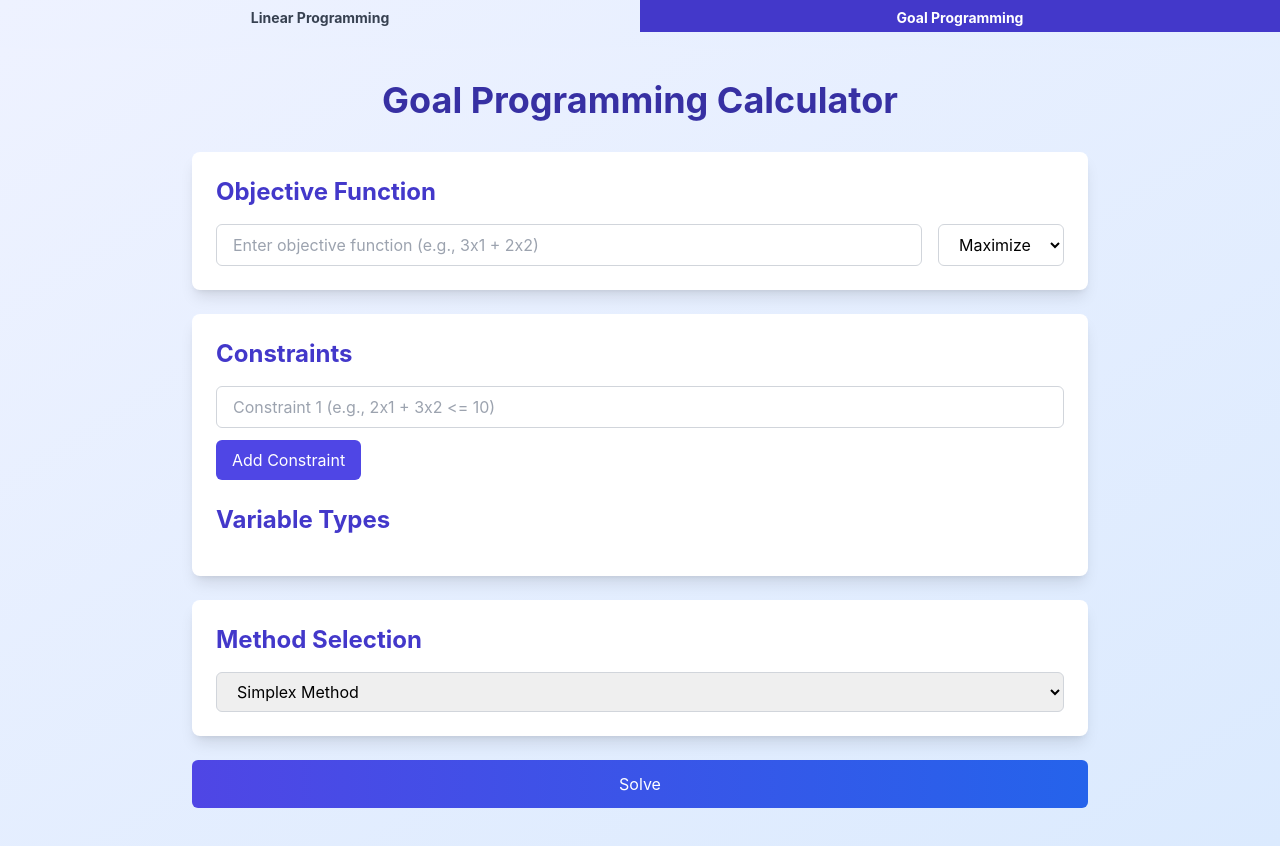
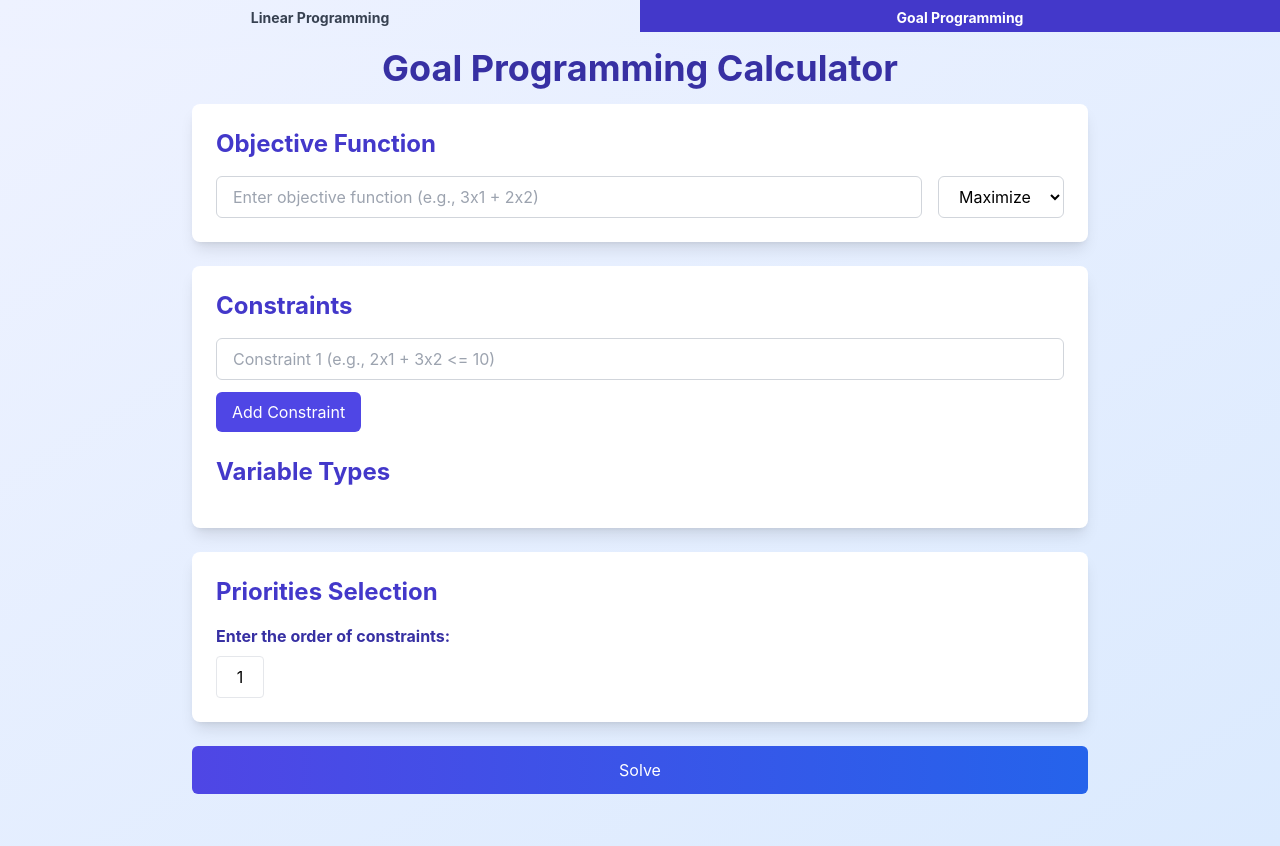
Before and after one commit to Youssefhassaballah/linear-programming-solver, a React (Create React App) app in the folder frontend/: page / in a window 1280 px wide. Both pictures are taken after a click on the button "Goal Programming". Built offline with nearby package versions, Linux system fonts and the light colour scheme.

Commit message:
add priorities to goalprogramming page

```diff
--- a/frontend/src/pages/goalProgramming.jsx
+++ b/frontend/src/pages/goalProgramming.jsx
@@ -106,22 +106,56 @@ const Constraints = ({
   );
 };
 
-const MethodSelection = ({ setMethod }) => (
-  <div className="bg-white shadow-lg rounded-lg p-6 mb-6 transition-all hover:shadow-xl">
-    <h2 className="text-2xl font-bold text-indigo-700 mb-4">
-      Method Selection
-    </h2>
-    <select
-      onChange={(e) => setMethod(e.target.value)}
-      className="w-full px-4 py-2 border border-gray-300 rounded-md focus:outline-none focus:ring-2 focus:ring-indigo-500 transition-all"
-    >
-      <option value="simplex">Simplex Method</option>
-      <option value="big-m">Big M Method</option>
-      <option value="two-phase">Two Phase Method</option>
-      <option value="goal-programming">Goal Programming Method</option>
-    </select>
-  </div>
-);
+const PriritiesSelection = ({ constraints, priorities, setPriorities }) => {
+  useEffect(() => {
+    setPriorities(
+      Array.from({ length: constraints.length }, (_, i) => (i + 1).toString())
+    );
+  }, [constraints.length, setPriorities]);
+
+  const handlePriorityChange = (index, value) => {
+    const newPriorities = [...priorities];
+    newPriorities[index] = value;
+    setPriorities(newPriorities);
+    console.log(priorities);
+  };
+
+  const handleKeyDown = (e) => {
+    const { key } = e;
+    const isNumber = /^[1-9]$/.test(key);
+    const isWithinRange = parseInt(key) <= constraints.length;
+    const isBackspace = key === "Backspace";
+
+    if ((!isNumber && !isBackspace) || (isNumber && !isWithinRange)) {
+      e.preventDefault();
+    }
+  };
+
+  return (
+    <div className="bg-white shadow-lg rounded-lg p-6 mb-6 transition-all hover:shadow-xl">
+      <h2 className="text-2xl font-bold text-indigo-700 mb-4">
+        Priorities Selection
+      </h2>
+      <div className="text-md font-bold text-indigo-800 mb-2">
+        Enter the order of constraints:
+      </div>
+      <div className="flex items-center space-x-2">
+        {constraints.map((constraint, index) => (
+          <React.Fragment key={index}>
+            <input
+              type="text"
+              value={priorities[index]}
+              onChange={(e) => handlePriorityChange(index, e.target.value)}
+              onKeyDown={handleKeyDown}
+              className="border rounded p-2 w-12 text-center"
+            />
+            {index < constraints.length - 1 && <span>{">"}</span>}
+          </React.Fragment>
+        ))}
+      </div>
+    </div>
+  );
+};
 
 const Result = ({ result }) => (
   <div className="bg-white shadow-lg rounded-lg p-6 mb-6 transition-all hover:shadow-xl">
@@ -183,11 +217,11 @@ const GoalProgrammingPage = () => {
   const [optimizationType, setOptimizationType] = useState("max");
   const [constraints, setConstraints] = useState([""]);
   const [variableTypes, setVariableTypes] = useState({});
-  const [method, setMethod] = useState("big-m");
   const [result, setResult] = useState(null);
   const [loading, setLoading] = useState(false);
   const [error, setError] = useState(null);
   const [variables, setVariables] = useState([]);
+  const [priorities, setPriorities] = useState([]);
 
   useEffect(() => {
     setVariables(extractVariables(objective));
@@ -235,7 +269,7 @@ const GoalProgrammingPage = () => {
         rhs: rhs,
         constraint_types: constraintTypes,
         var_restrictions: varRestrictions,
-        method: method,
+        priorities: priorities,
       };
       console.log(DataToSend);
       const apiResult = await solveLinearProgramming(DataToSend);
@@ -250,9 +284,9 @@ const GoalProgrammingPage = () => {
   };
 
   return (
-    <div className="min-h-screen bg-gradient-to-br from-indigo-50 to-blue-100 p-4 md:p-8">
+    <div className="min-h-screen bg-gradient-to-br from-indigo-50 to-blue-100">
       <div className="max-w-4xl mx-auto">
-        <h1 className="text-4xl font-bold text-center text-indigo-800 mb-8">
+        <h1 className="text-4xl font-bold text-center text-indigo-800 mb-4">
           Goal Programming Calculator
         </h1>
 
@@ -270,7 +304,11 @@ const GoalProgrammingPage = () => {
           variables={variables}
         />
 
-        <MethodSelection setMethod={setMethod} />
+        <PriritiesSelection
+          constraints={constraints}
+          priorities={priorities}
+          setPriorities={setPriorities}
+        />
 
         {error && (
           <div className="bg-red-100 border border-red-400 text-red-700 px-4 py-3 rounded relative mb-6">
@@ -291,7 +329,7 @@ const GoalProgrammingPage = () => {
           {loading ? "Processing..." : "Solve"}
         </button>
 
-        {/* {result && <Result result={result} />} */}
+        {result && <Result result={result} />}
         {result && <StepsTable data={result} />}
       </div>
     </div>
--- a/frontend/src/pages/linearProgramming.jsx
+++ b/frontend/src/pages/linearProgramming.jsx
@@ -115,10 +115,8 @@ const MethodSelection = ({ setMethod }) => (
       onChange={(e) => setMethod(e.target.value)}
       className="w-full px-4 py-2 border border-gray-300 rounded-md focus:outline-none focus:ring-2 focus:ring-indigo-500 transition-all"
     >
-      <option value="simplex">Simplex Method</option>
       <option value="big-m">Big M Method</option>
       <option value="two-phase">Two Phase Method</option>
-      <option value="goal-programming">Goal Programming Method</option>
     </select>
   </div>
 );
@@ -250,9 +248,9 @@ const LinearProgrammingPage = () => {
   };
 
   return (
-    <div className="min-h-screen bg-gradient-to-br from-indigo-50 to-blue-100 p-4 md:p-8">
+    <div className="min-h-screen bg-gradient-to-br from-indigo-50 to-blue-100">
       <div className="max-w-4xl mx-auto">
-        <h1 className="text-4xl font-bold text-center text-indigo-800 mb-8">
+        <h1 className="text-4xl font-bold text-center text-indigo-800 mb-4">
           Linear Programming Calculator
         </h1>
 
@@ -291,7 +289,7 @@ const LinearProgrammingPage = () => {
           {loading ? "Processing..." : "Solve"}
         </button>
 
-        {/* {result && <Result result={result} />} */}
+        {result && <Result result={result} />}
         {result && <StepsTable data={result} />}
       </div>
     </div>
```
